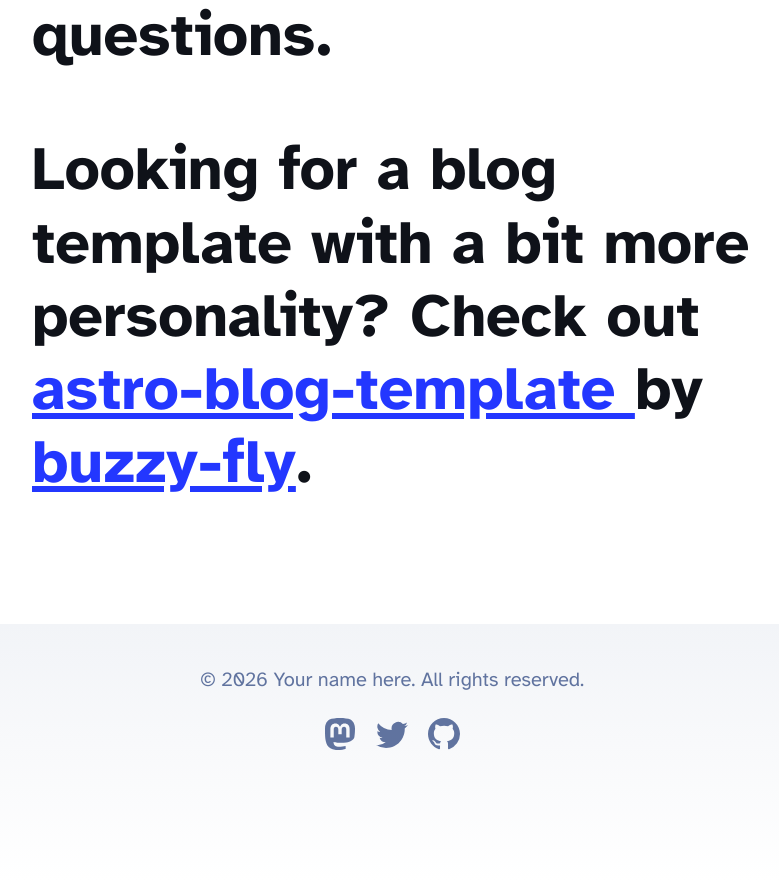
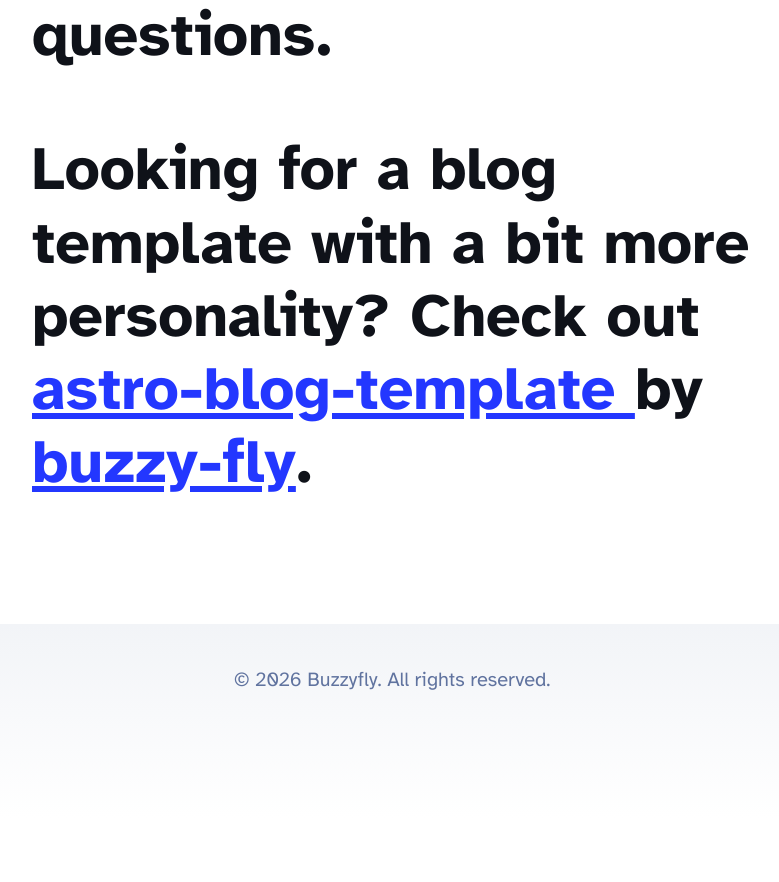
Before and after one commit to cm97/astro-blog-starter-template, an Astro site: page / in a window 1280 px wide. Shown: the part 3371-4253 px from the top of the page, without its empty margins (248-1027 px from the left). After the commit the page ends 4189 px from the top, so only its background shows below. Built offline with nearby package versions, Linux system fonts and the light colour scheme; Astro itself is replaced by a stand-in of ours.

Commit message:
Replace placeholder footer copyright with Buzzyfly

```diff
--- a/src/components/Footer.astro
+++ b/src/components/Footer.astro
@@ -3,41 +3,7 @@
 ---
 
 <footer>
-	&copy; {today.getFullYear()} Your name here. All rights reserved.
-	<div class="social-links">
-		<a href="https://m.webtoo.ls/@astro" target="_blank">
-			<span class="sr-only">Follow Astro on Mastodon</span>
-			<svg
-				viewBox="0 0 16 16"
-				aria-hidden="true"
-				width="32"
-				height="32"
-				astro-icon="social/mastodon"
-				><path
-					fill="currentColor"
-					d="M11.19 12.195c2.016-.24 3.77-1.475 3.99-2.603.348-1.778.32-4.339.32-4.339 0-3.47-2.286-4.488-2.286-4.488C12.062.238 10.083.017 8.027 0h-.05C5.92.017 3.942.238 2.79.765c0 0-2.285 1.017-2.285 4.488l-.002.662c-.004.64-.007 1.35.011 2.091.083 3.394.626 6.74 3.78 7.57 1.454.383 2.703.463 3.709.408 1.823-.1 2.847-.647 2.847-.647l-.06-1.317s-1.303.41-2.767.36c-1.45-.05-2.98-.156-3.215-1.928a3.614 3.614 0 0 1-.033-.496s1.424.346 3.228.428c1.103.05 2.137-.064 3.188-.189zm1.613-2.47H11.13v-4.08c0-.859-.364-1.295-1.091-1.295-.804 0-1.207.517-1.207 1.541v2.233H7.168V5.89c0-1.024-.403-1.541-1.207-1.541-.727 0-1.091.436-1.091 1.296v4.079H3.197V5.522c0-.859.22-1.541.66-2.046.456-.505 1.052-.764 1.793-.764.856 0 1.504.328 1.933.983L8 4.39l.417-.695c.429-.655 1.077-.983 1.934-.983.74 0 1.336.259 1.791.764.442.505.661 1.187.661 2.046v4.203z"
-				></path></svg
-			>
-		</a>
-		<a href="https://twitter.com/astrodotbuild" target="_blank">
-			<span class="sr-only">Follow Astro on Twitter</span>
-			<svg viewBox="0 0 16 16" aria-hidden="true" width="32" height="32" astro-icon="social/twitter"
-				><path
-					fill="currentColor"
-					d="M5.026 15c6.038 0 9.341-5.003 9.341-9.334 0-.14 0-.282-.006-.422A6.685 6.685 0 0 0 16 3.542a6.658 6.658 0 0 1-1.889.518 3.301 3.301 0 0 0 1.447-1.817 6.533 6.533 0 0 1-2.087.793A3.286 3.286 0 0 0 7.875 6.03a9.325 9.325 0 0 1-6.767-3.429 3.289 3.289 0 0 0 1.018 4.382A3.323 3.323 0 0 1 .64 6.575v.045a3.288 3.288 0 0 0 2.632 3.218 3.203 3.203 0 0 1-.865.115 3.23 3.23 0 0 1-.614-.057 3.283 3.283 0 0 0 3.067 2.277A6.588 6.588 0 0 1 .78 13.58a6.32 6.32 0 0 1-.78-.045A9.344 9.344 0 0 0 5.026 15z"
-				></path></svg
-			>
-		</a>
-		<a href="https://github.com/withastro/astro" target="_blank">
-			<span class="sr-only">Go to Astro's GitHub repo</span>
-			<svg viewBox="0 0 16 16" aria-hidden="true" width="32" height="32" astro-icon="social/github"
-				><path
-					fill="currentColor"
-					d="M8 0C3.58 0 0 3.58 0 8c0 3.54 2.29 6.53 5.47 7.59.4.07.55-.17.55-.38 0-.19-.01-.82-.01-1.49-2.01.37-2.53-.49-2.69-.94-.09-.23-.48-.94-.82-1.13-.28-.15-.68-.52-.01-.53.63-.01 1.08.58 1.23.82.72 1.21 1.87.87 2.33.66.07-.52.28-.87.51-1.07-1.78-.2-3.64-.89-3.64-3.95 0-.87.31-1.59.82-2.15-.08-.2-.36-1.02.08-2.12 0 0 .67-.21 2.2.82.64-.18 1.32-.27 2-.27.68 0 1.36.09 2 .27 1.53-1.04 2.2-.82 2.2-.82.44 1.1.16 1.92.08 2.12.51.56.82 1.27.82 2.15 0 3.07-1.87 3.75-3.65 3.95.29.25.54.73.54 1.48 0 1.07-.01 1.93-.01 2.2 0 .21.15.46.55.38A8.012 8.012 0 0 0 16 8c0-4.42-3.58-8-8-8z"
-				></path></svg
-			>
-		</a>
-	</div>
+	&copy; {today.getFullYear()} Buzzyfly. All rights reserved.
 </footer>
 <style>
 	footer {
@@ -46,17 +12,4 @@
 		color: rgb(var(--gray));
 		text-align: center;
 	}
-	.social-links {
-		display: flex;
-		justify-content: center;
-		gap: 1em;
-		margin-top: 1em;
-	}
-	.social-links a {
-		text-decoration: none;
-		color: rgb(var(--gray));
-	}
-	.social-links a:hover {
-		color: rgb(var(--gray-dark));
-	}
 </style>
```
